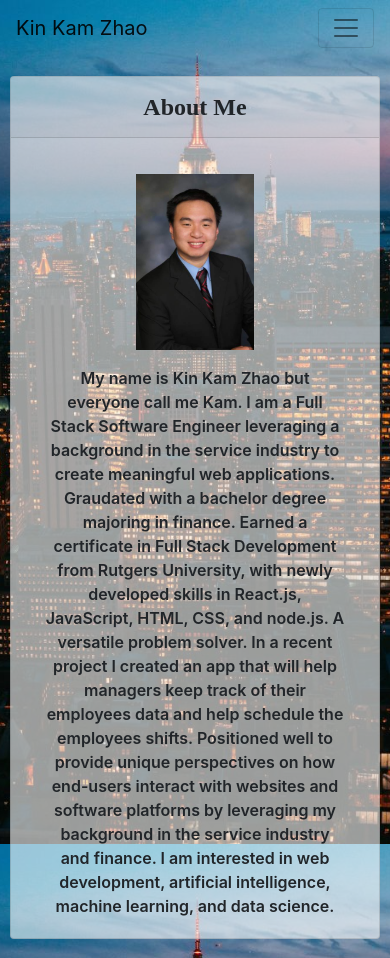
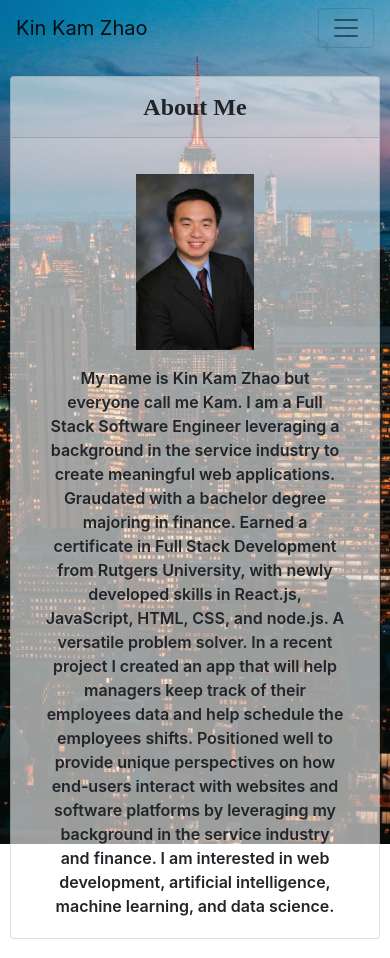
Before and after one commit to kamzh88/portfolio, a React (Create React App) app in the folder client/: page / in a window 390 px wide. After the commit the page ends 844 px from the top, so only its background shows below. Built offline with nearby package versions, Linux system fonts and the light colour scheme; a web font is replaced by a local one.

Commit message:
change to position fixed

```diff
--- a/client/src/index.css
+++ b/client/src/index.css
@@ -1,5 +1,5 @@
 body {
-  background-image: url("./Images/fezbot2000-deNAgNLr0b8-unsplash.jpg");
+  background-image: url("./Images//luca-bravo-_QdFx92MO2U-unsplash.jpg");
   background-position: center;
   background-repeat: no-repeat;
   background-attachment: fixed;
@@ -8,18 +8,9 @@ body {
 
 @media only screen and (max-width: 600px) {
   body {
-
-background-image: url('./Images/fezbot2000-deNAgNLr0b8-unsplash.jpg');
-background-repeat: no-repeat;
-background-position: center;
-background-attachment: fixed;
--webkit-background-size: cover;
--moz-background-size: cover;
--o-background-size: cover;
-background-size: cover;
-    /* background-image: url("./Images/fezbot2000-deNAgNLr0b8-unsplash.jpg");
+    background-image: url("./Images/fezbot2000-deNAgNLr0b8-unsplash.jpg");
     background-repeat: no-repeat;
-    background-attachment: fixed;
-    background-size: cover; */
+    position: fixed;
+    background-size: cover;
   }
 }
```
